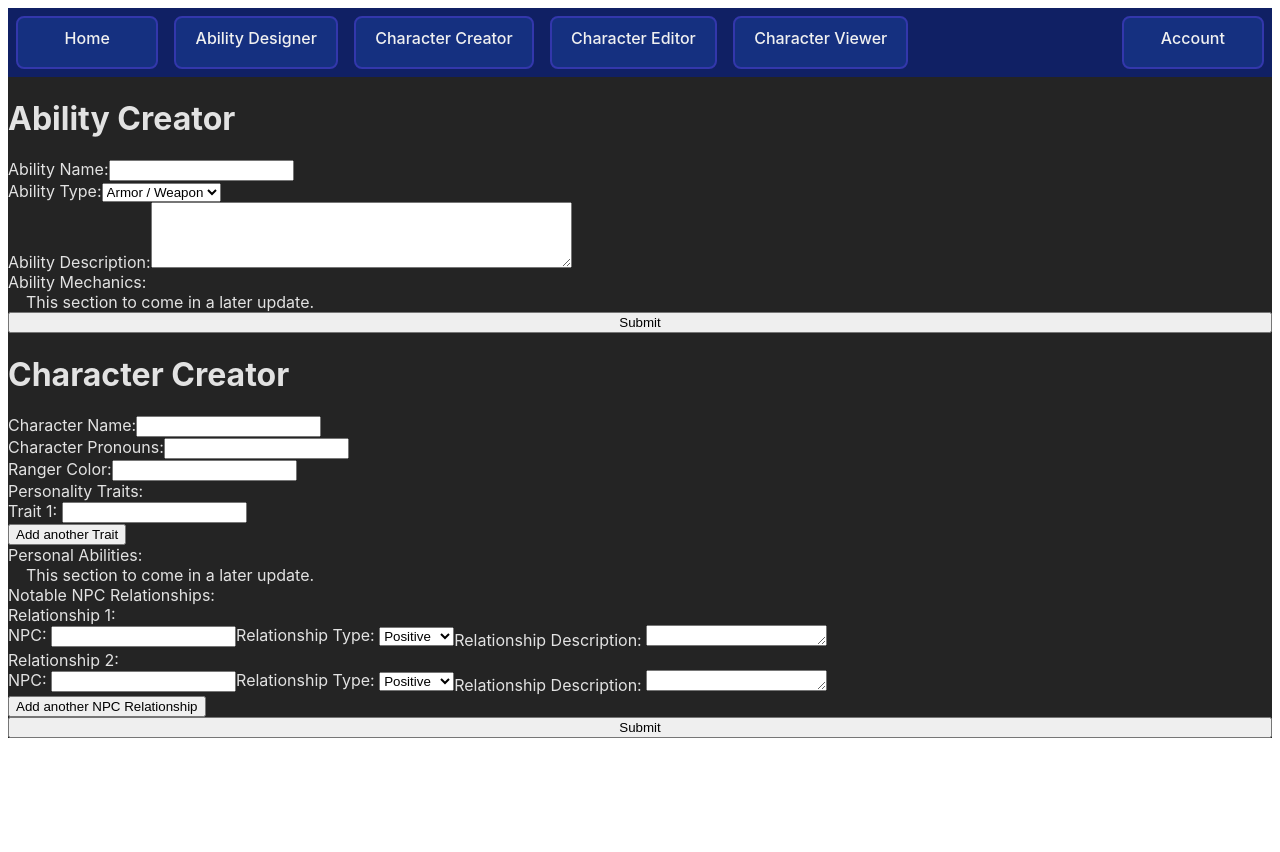
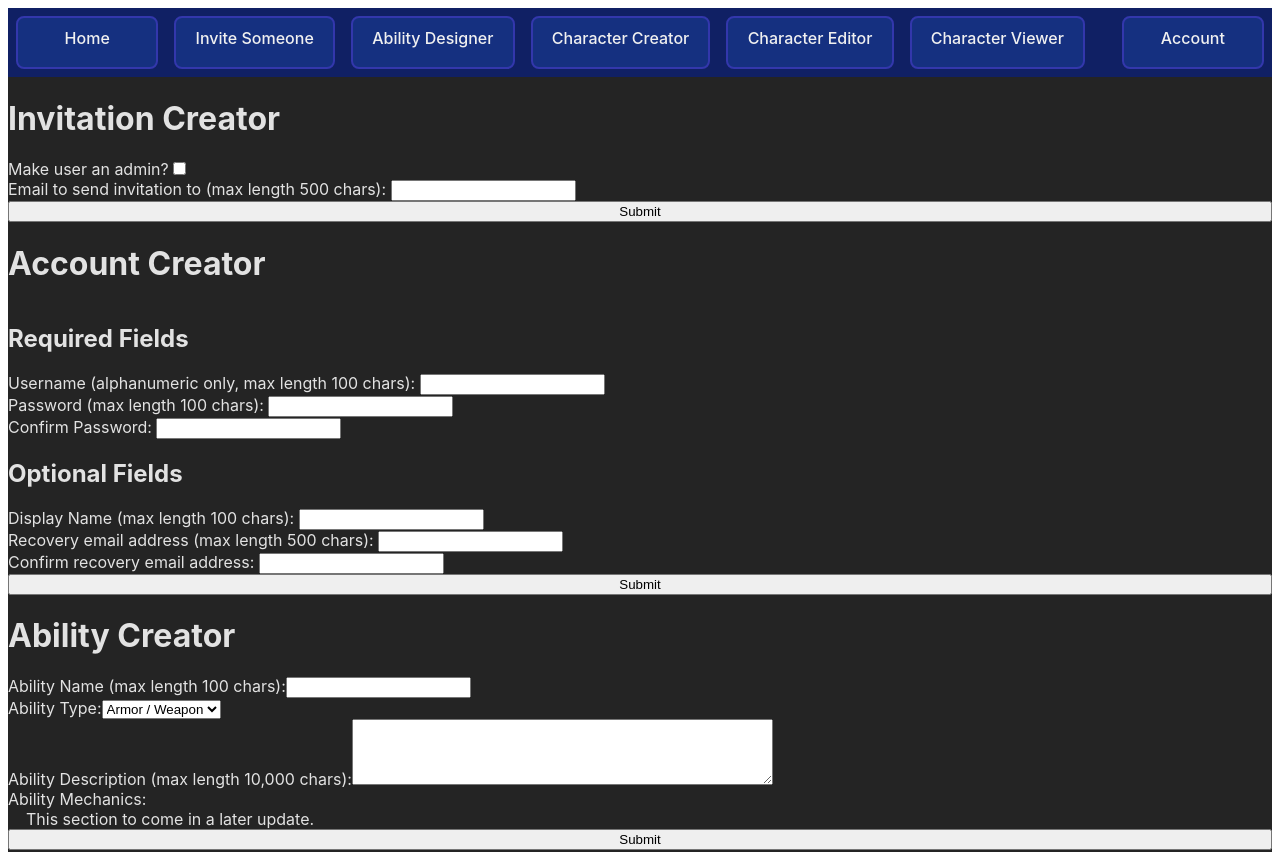
Before and after one commit to daria-mianne/TokuGameSheets, a Preact app: page / in a window 1280 px wide. Shown: the top 852 px of the page. Before the commit the page ends 800 px from the top, so only its background shows below. Built offline with nearby package versions, Linux system fonts and the light colour scheme.

Commit message:
Add Invitation and Account creation forms

```diff
--- a/src/app.tsx
+++ b/src/app.tsx
@@ -1,7 +1,9 @@
 //import './app.css'
-import { AbilityCreator } from './components/creationForms/AbilityCreator'
-import { CharacterCreator } from './components/creationForms/CharacterCreator'
-import { MenuBar } from './components/menubar/MenuBar'
+import { AbilityCreator } from './components/forms/creation/AbilityCreator';
+import { AccountCreator } from './components/forms/creation/AccountCreator';
+import { CharacterCreator } from './components/forms/creation/CharacterCreator';
+import { InvitationCreator } from './components/forms/creation/InvitationCreator';
+import { MenuBar } from './components/menubar/MenuBar';
 
 export function App() {
     return (
@@ -13,6 +15,8 @@ export function App() {
             textRendering: 'optimizeLegibility',
         }}>
             <MenuBar />
+            <InvitationCreator />
+            <AccountCreator />
             <AbilityCreator />
             <CharacterCreator />
         </div>
--- a/src/components/creationForms/AbilityCreator.tsx
+++ b/src/components/forms/creation/AbilityCreator.tsx
@@ -9,12 +9,12 @@ export function AbilityCreator() {
                 flexDirection: "column",
             }}>
                 <label>
-                    Ability Name:
-                    <input id="AbilityName" type="text" maxLength={100} />
+                    Ability Name (max length 100 chars):
+                    <input id="AbilityName" type="text" maxLength={100} required={true} />
                 </label>
                 <label>
                     Ability Type:
-                    <select id="AbilityType">
+                    <select id="AbilityType" required={true}>
                         <option value="armory">Armor / Weapon</option>
                         <option value="iconic">Iconic</option>
                         <option value="personal">Personal</option>
@@ -22,8 +22,8 @@ export function AbilityCreator() {
                     </select>
                 </label>
                 <label>
-                    Ability Description:
-                    <textarea id="AbilityDescription" rows={4} cols={50} maxLength={10000} style={{
+                    Ability Description (max length 10,000 chars):
+                    <textarea id="AbilityDescription" rows={4} cols={50} maxLength={10000} required={true} style={{
                         resize: "both",
                     }} />
                 </label>
--- /dev/null
+++ b/src/components/forms/creation/AccountCreator.tsx
@@ -0,0 +1,61 @@
+import { Dispatch, StateUpdater, useState } from "preact/hooks";
+
+export function AccountCreator() {
+    const [passwordsMatch, setPasswordsMatch] = useState(true);
+    const [emailsMatch, setEmailsMatch] = useState(true);
+    const checkSame = (setFunc: Dispatch<StateUpdater<boolean>>, a?: string, b?: string) => setFunc(a === b);
+    const getElementText = (id: string) => document.getElementById(id)?.innerText;
+
+    // FIXME: Make form check for valid token in URL query param, associate all submitted data with that token, and invalidate the token if the account creation is successful
+    //        (requires https://github.com/daria-mianne/TokuGameSheets/issues/4 and part of https://github.com/daria-mianne/TokuGameSheets/issues/12 to be done)
+
+    return (<>
+        <h1>Account Creator</h1>
+        <form id='AccountCreation'>
+            <div style={{
+                display: 'flex',
+                flexDirection: 'column'
+            }}>
+                <h2>Required Fields</h2>
+                <label>
+                    Username (alphanumeric only, max length 100 chars):&nbsp;
+                    <input id='username' type='text' pattern='[a-zA-Z0-9]+' maxLength={100} required={true} />
+                </label>
+                <label>
+                    Password (max length 100 chars):&nbsp;
+                    {
+                        passwordsMatch ? '' : 'PASSWORDS MUST MATCH'
+                    }
+                    <input id='passwordMain' type='password' maxLength={100} required={true} onInput={() => checkSame(setPasswordsMatch, getElementText('passwordMain'), getElementText('passwordConfirm'))} />
+                </label>
+                <label>
+                    Confirm Password:&nbsp;
+                    {
+                        passwordsMatch ? '' : 'PASSWORDS MUST MATCH'
+                    }
+                    <input id='passwordConfirm' type='password' maxLength={100} required={true} onInput={() => checkSame(setPasswordsMatch, getElementText('passwordMain'), getElementText('passwordConfirm'))} />
+                </label>
+                <h2>Optional Fields</h2>
+                <label>
+                    Display Name (max length 100 chars):&nbsp;
+                    <input id='displayName' type='text' maxLength={100} required={false} />
+                </label>
+                <label>
+                    Recovery email address (max length 500 chars):&nbsp;
+                    {
+                        emailsMatch ? '' : 'EMAILS MUST MATCH'
+                    }
+                    <input id='emailMain' type='text' maxLength={500} required={false} onInput={() => checkSame(setEmailsMatch, getElementText('emailMain'), getElementText('emailConfirm'))} />
+                </label>
+                <label>
+                    Confirm recovery email address:&nbsp;
+                    {
+                        emailsMatch ? '' : 'EMAILS MUST MATCH'
+                    }
+                    <input id='emailConfirm' type='text' maxLength={500} required={getElementText('emailMain') !== ''} onInput={() => checkSame(setEmailsMatch, getElementText('emailMain'), getElementText('emailConfirm'))} />
+                </label>
+                <input type='submit' value='Submit' />
+            </div>
+        </form>
+    </>);
+}
--- a/src/components/creationForms/CharacterCreator.tsx
+++ b/src/components/forms/creation/CharacterCreator.tsx
@@ -1,11 +1,14 @@
 import { useState } from "preact/hooks";
+
+const MIN_PERSONALITY_TRAITS = 1;
+const MIN_NPC_RELATIONSHIPS = 2;
 
 function generatePersonalityTraitInputs(numPersonalityTraits: number) {
     const inputs: unknown[] = []; // FIXME: real typing
     for (let id = 0; id < numPersonalityTraits; id++) {
         inputs.push(<label>
             Trait {id + 1}:&nbsp;
-            <input id={`PersonalityTrait${id}`} type="text" maxLength={1000} />
+            <input id={`PersonalityTrait${id}`} type="text" maxLength={1000} required={id < MIN_PERSONALITY_TRAITS} />
         </label>);
     }
     return inputs;
@@ -21,19 +24,19 @@ function generateNPCRelationshipInputs(numNPCRelationships: number) {
                 flexDirection: 'row',
             }}>
                 <label>
-                    NPC:&nbsp;<input id={`NPCRelName${id}`} type='text' maxLength={200} />
+                    NPC name (max length 200 chars):&nbsp;<input id={`NPCRelName${id}`} type='text' maxLength={200} required={id < MIN_NPC_RELATIONSHIPS} />
                 </label>
                 <label>
                     Relationship Type:&nbsp;
-                    <select id={`NPCRelType${id}`}>
+                    <select id={`NPCRelType${id}`} required={id < MIN_NPC_RELATIONSHIPS}>
                         <option value="positive">Positive</option>
                         <option value="neutral">Neutral</option>
                         <option value="negative">Negative</option>
                     </select>
                 </label>
                 <label>
-                    Relationship Description:&nbsp;
-                    <textarea id={`NPCRelDesc${id}`} rows={1} maxLength={1000} style={{
+                    Relationship Description (max length 1,000 chars):&nbsp;
+                    <textarea id={`NPCRelDesc${id}`} rows={1} maxLength={1000} required={id < MIN_NPC_RELATIONSHIPS} style={{
                         resize: "both",
                     }} />
                 </label>
@@ -44,8 +47,8 @@ function generateNPCRelationshipInputs(numNPCRelationships: number) {
 }
 
 export function CharacterCreator() {
-    const [numPersonalityTraits, setNumPersonalityTraits] = useState(1);
-    const [numNPCRelationships, setNumNPCRelationships] = useState(2);
+    const [numPersonalityTraits, setNumPersonalityTraits] = useState(MIN_PERSONALITY_TRAITS);
+    const [numNPCRelationships, setNumNPCRelationships] = useState(MIN_NPC_RELATIONSHIPS);
 
     return (<>
         <h1>Character Creator</h1>
@@ -55,16 +58,16 @@ export function CharacterCreator() {
                 flexDirection: 'column',
             }}>
                 <label>
-                    Character Name:
-                    <input id="CharacterName" type="text" maxLength={200} />
+                    Character Name (max length 200 chars):
+                    <input id="CharacterName" type="text" maxLength={200} required={true} />
                 </label>
                 <label>
-                    Character Pronouns:
-                    <input id="CharacterPronouns" type="text" maxLength={100} />
+                    Character Pronouns (max length 100 chars):
+                    <input id="CharacterPronouns" type="text" maxLength={100} required={true} />
                 </label>
                 <label>
-                    Ranger Color:
-                    <input id="RangerColor" type="text" maxLength={50} />
+                    Ranger Color (max length 50 chars):
+                    <input id="RangerColor" type="text" maxLength={50} required={true} />
                 </label>
                 <label>
                     Personality Traits:
--- /dev/null
+++ b/src/components/forms/creation/InvitationCreator.tsx
@@ -0,0 +1,25 @@
+
+
+export function InvitationCreator() {
+    // FIXME: If the user isn't an admin, render an error page instead (requires https://github.com/daria-mianne/TokuGameSheets/issues/5 to be done)
+
+    return (<>
+        <h1>Invitation Creator</h1>
+        <form id='InvitationCreation'>
+            <div style={{
+                display: 'flex',
+                flexDirection: 'column',
+            }}>
+                <label>
+                    Make user an admin?
+                    <input type='checkbox' id='isAdmin'></input>
+                </label>
+                <label>
+                    Email to send invitation to (max length 500 chars):&nbsp;
+                    <input type='text' id='recipient' maxLength={500} required={true} />
+                </label>
+                <input type='submit' value='Submit' />
+            </div>
+        </form>
+    </>);
+}
--- a/src/components/menubar/MenuBar.tsx
+++ b/src/components/menubar/MenuBar.tsx
@@ -11,6 +11,13 @@ export function MenuBar() {
         'Character Viewer': '/characters/view',
     };
 
+    const adminButtons: ButtonMapping = {
+        'Invite Someone': '/invitation',
+        'Ability Designer': '/ability-designer',
+    }
+
+    const mappingToButtons = (buttons: ButtonMapping) => Object.keys(buttons).map((name) => <MenuButton name={name} destination={buttons[name]} />)
+
     return (<>
         <div style={{
             display: 'flex',
@@ -21,10 +28,10 @@ export function MenuBar() {
             <MenuButton name='Home' destination='/' />
             {
                 // FIXME: Make this check window.currentUser.isAdmin when the login functionality is added https://github.com/daria-mianne/TokuGameSheets/issues/5
-                true ? <MenuButton name='Ability Designer' destination='/ability-designer' /> : ''
+                true ? mappingToButtons(adminButtons) : ''
             }
             {
-                Object.keys(standardButtons).map((name) => <MenuButton name={name} destination={standardButtons[name]} />)
+                mappingToButtons(standardButtons)
             }
             <div style={{
                 marginLeft: 'auto',
--- a/src/main.tsx
+++ b/src/main.tsx
@@ -1,5 +1,5 @@
-import { render } from 'preact'
-import { App } from './app.tsx'
+import { render } from 'preact';
+import { App } from './app.tsx';
 //import './index.css'
 
 render(<App />, document.getElementById('app')!)
```
